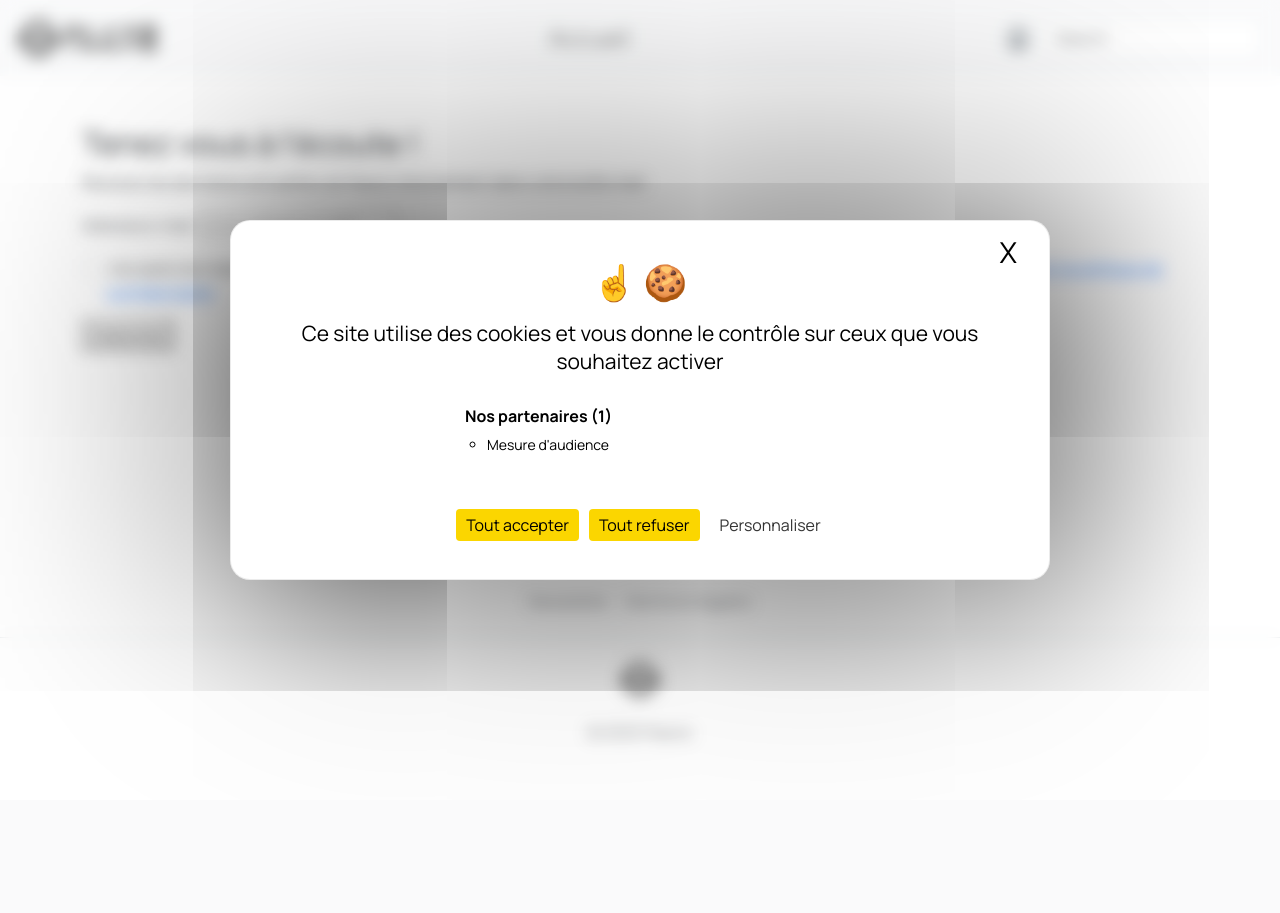
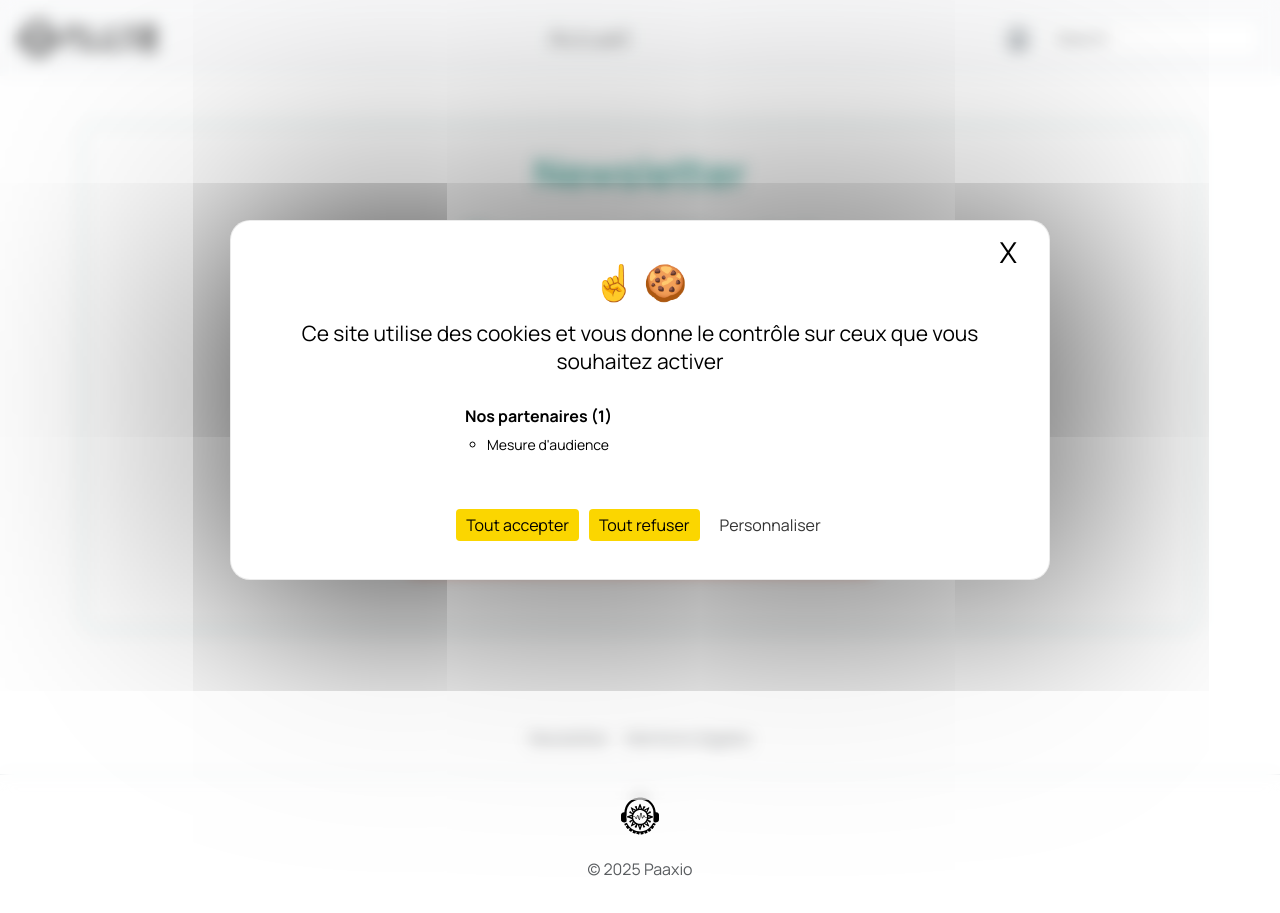
Before and after one commit to Justasync/SAESoundRise, a PHP site: template templates/newsletter.html.twig in a window 1280 px wide. Before the commit the page ends 742 px from the top, so only its background shows below. Run offline with PHP 8.4, Linux system fonts and the light colour scheme; the template is opened without the code that fills it, so the values that code supplies are empty; some libraries are stand-ins or nearby versions.

Commit message:
Newsletter design

```diff
--- a/templates/newsletter.html.twig
+++ b/templates/newsletter.html.twig
@@ -7,12 +7,102 @@
 	{{ parent() }}
 	<link rel="stylesheet" href="/assets/css/newsletter.css">
 {% endblock %}
+{% block header %}
+	{{ parent() }}
+	<link href="https://fonts.googleapis.com/css2?family=Inter:wght@400;600;700&display=swap" rel="stylesheet">
+	<style>
+		:root {
+			--paaxio-turquoise: #2A9D8F;
+			--paaxio-background: #F4E1D2;
+			--paaxio-card-bg: #E07A5F;
+			--paaxio-border: #91c9c4;
+			--paaxio-rounded-3xl: 1.5rem;
+		}
+
+		.main-content-container {
+			border: 1px solid var(--paaxio-border);
+			border-radius: 0.75rem;
+			padding-bottom: 3rem;
+		}
+
+		.form-newsletter {
+			max-width: 500px;
+			margin: 0 auto;
+		}
+
+		.form-newsletter h2 {
+			color: var(--paaxio-turquoise);
+			font-weight: 700;
+			margin-bottom: 1rem;
+		}
+
+		.form-newsletter p {
+			color: #6b7280;
+			margin-bottom: 1.5rem;
+		}
+
+		.form-newsletter label[for="email"] {
+			font-weight: 600;
+			color: #374151;
+			display: block;
+			margin-bottom: 0.5rem;
+		}
+
+		.form-newsletter input[type="email"] {
+			width: 100%;
+			padding: 0.75rem 1rem;
+			border: 1px solid #d1d5db;
+			border-radius: 0.5rem;
+			font-size: 1rem;
+			transition: border-color 0.2s, box-shadow 0.2s;
+		}
+
+		.form-newsletter input[type="email"]:focus {
+			outline: none;
+			border-color: var(--paaxio-turquoise);
+			box-shadow: 0 0 0 3px rgba(42, 157, 143, 0.15);
+		}
+
+		.form-newsletter button[type="submit"] {
+			width: 100%;
+			padding: 0.75rem 1.5rem;
+			background-color: var(--paaxio-card-bg);
+			color: white;
+			border: none;
+			border-radius: 0.5rem;
+			font-weight: 600;
+			font-size: 1rem;
+			cursor: pointer;
+			transition: background-color 0.2s, transform 0.2s;
+		}
+
+		.form-newsletter button[type="submit"]:hover {
+			background-color: #c96a50;
+			transform: translateY(-2px);
+		}
+
+		.form-newsletter .form-check-label {
+			font-size: 0.875rem;
+			color: #6b7280;
+		}
+
+		.form-newsletter .form-check-label a {
+			color: var(--paaxio-turquoise);
+		}
+	</style>
+{% endblock %}
 {% block content %}
-	<div class="container py-5">
-		<form action="/?controller=newsletter&method=ajouter" method="post" class="form-newsletter">
-			<h2>Tenez vous à l'écoute !</h2>
-			<p>Recevez les dernières actualités de Paaxio directement dans votre boîte mail.
-			</p>
+<main class="container-xl py-5">
+	<div class="main-content-container bg-white">
+		<div class="container-fluid pt-4 pb-2">
+			<div class="text-center mb-4">
+				<h1 class="fw-bold" style="color: var(--paaxio-turquoise);">Newsletter</h1>
+			</div>
+
+			<form action="/?controller=newsletter&method=ajouter" method="post" class="form-newsletter px-3">
+				<h2 class="text-center">Tenez vous à l'écoute !</h2>
+				<p class="text-center">Recevez les dernières actualités de Paaxio directement dans votre boîte mail.</p>
+
 				{% if success %}
 					<div class="alert alert-success" role="alert">
 						{{ success }}
@@ -28,8 +118,8 @@
 						</ul>
 					</div>
 				{% endif %}
-			<label for="email">Adresse e-mail:
-			</label>
+
+				<label for="email">Adresse e-mail:</label>
 				<input type="email" id="email" name="email" required placeholder="Votre adresse e-mail" value="{{ form.email|default('') }}">
 
 				<div class="form-check my-3">
@@ -42,6 +132,8 @@
 				<button type="submit">S'abonner</button>
 			</form>
 		</div>
+	</div>
+</main>
 
 	{% if success %}
 	<script>
```
Lines whose indentation alone changed are shown as unchanged.
